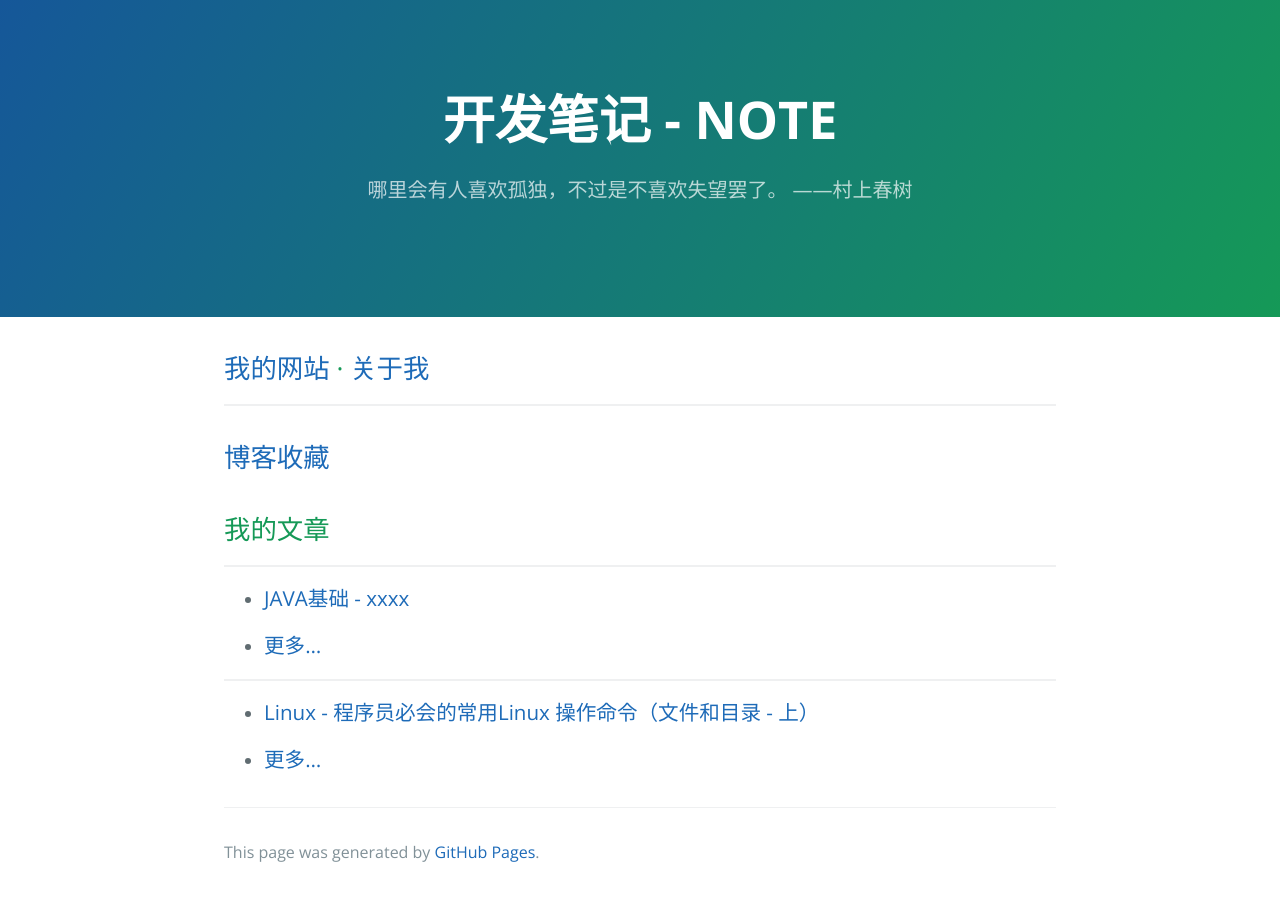
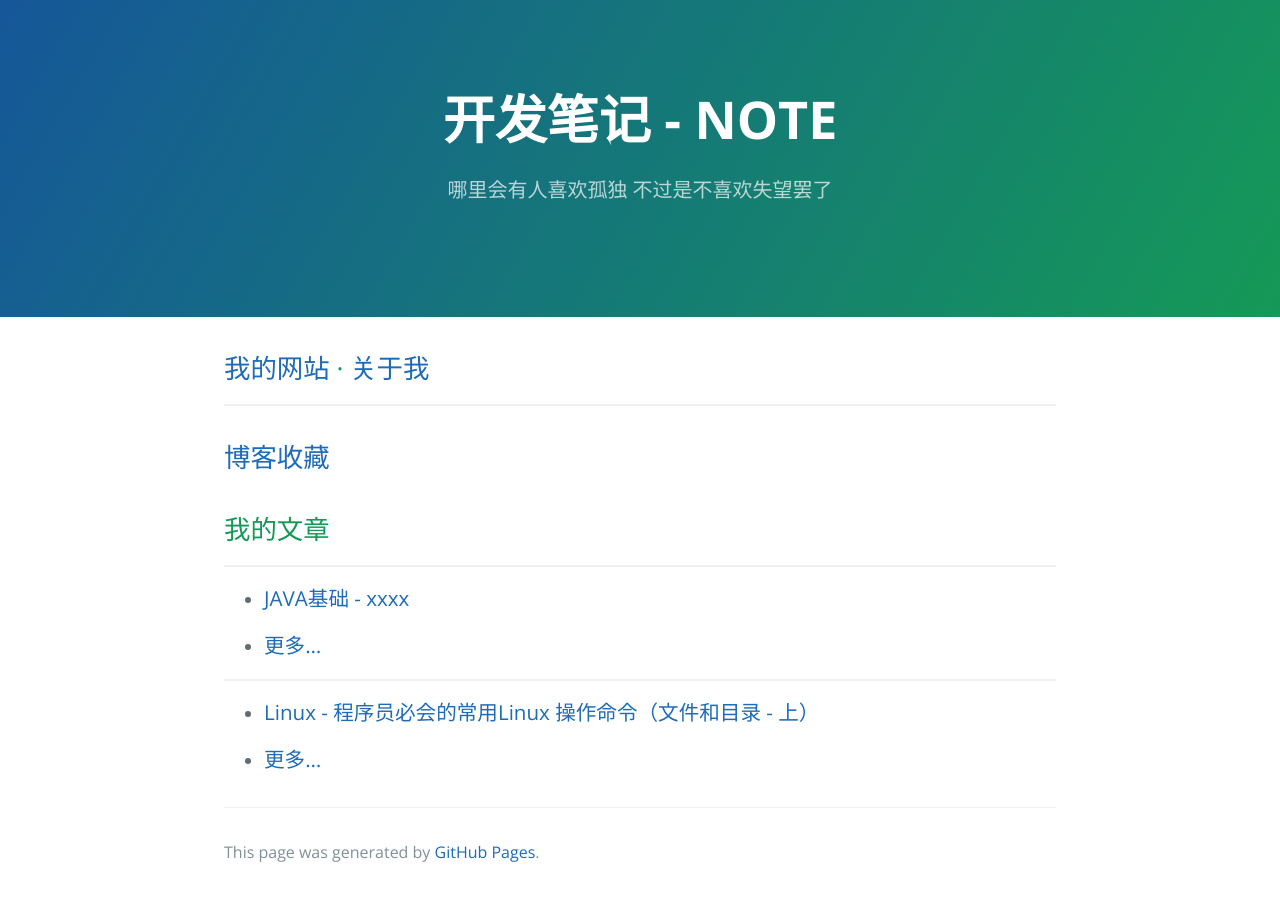
Before and after one commit to newobjectcc/newobjectcc.github.io, a Jekyll site: the page built from index.md, in a window 1280 px wide. Built offline with Jekyll 4.4.1, drawn with Linux system fonts in a browser that asks for light colours; our own code applies the rules of GitHub Pages for plain Markdown files.

Commit message:
Update _config.yml

```diff
--- a/_config.yml
+++ b/_config.yml
@@ -1,4 +1,4 @@
 title: 开发笔记 - NOTE
-description: 哪里会有人喜欢孤独，不过是不喜欢失望罢了。 ——村上春树
+description: 哪里会有人喜欢孤独 不过是不喜欢失望罢了
 theme: jekyll-theme-cayman
 show_downloads: false
```
